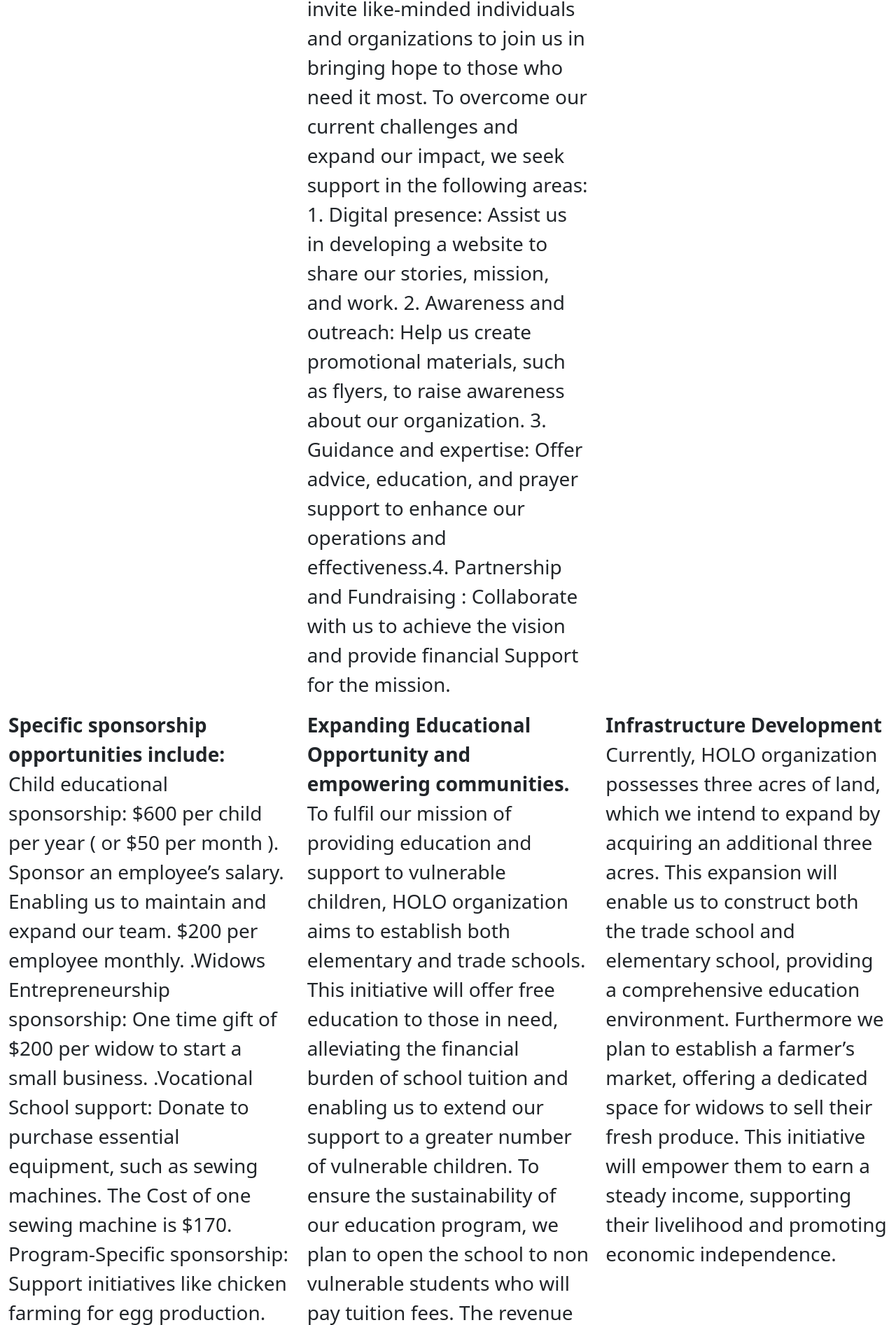
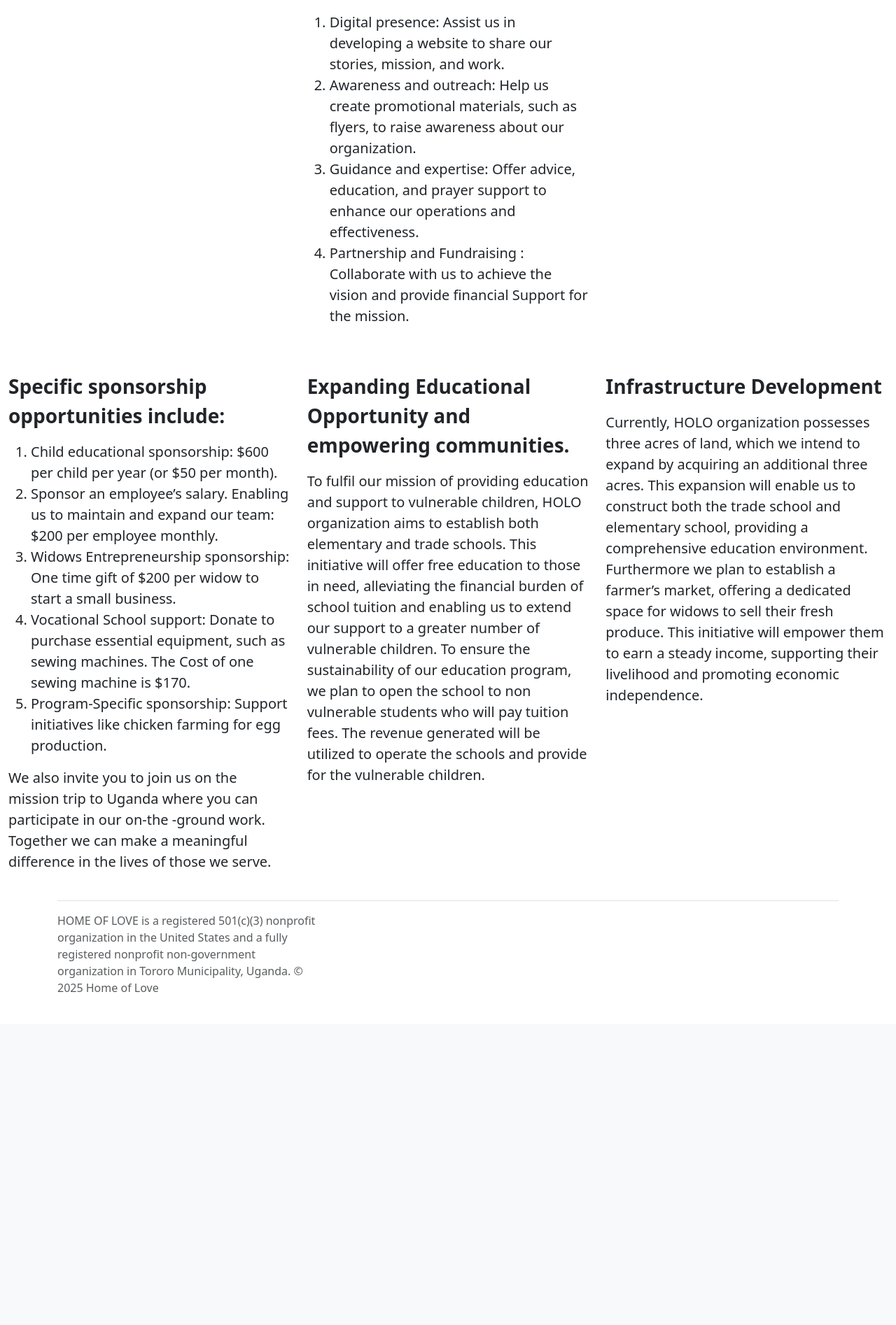
Before and after one commit to philiplessner/HOLO, a Flask app: page /donate in a window 1280 px wide. Shown: the part 912-2806 px from the top of the page at 70% size. After the commit the page ends 2330 px from the top, so only its background shows below. Run offline with Flask 3, Linux system fonts and the light colour scheme.

Commit message:
Formatting changes on Donate page.

```diff
--- a/app/routes.py
+++ b/app/routes.py
@@ -7,32 +7,38 @@ bp = Blueprint('views', __name__, url_prefix='/')
 
 @bp.route("/")
 def home():
-    return render_template("index.html")
+    title = "Home of Love Orphanage"
+    return render_template("index.html", title=title)
 
 
 @bp.route("/children")
 def children():
-    return render_template("children.html")
+    title = "Children"
+    return render_template("children.html", title=title)
 
 
 @bp.route("/widows")
 def widows():
-    return render_template("widows.html")
+    title = "Widows"
+    return render_template("widows.html", title=title)
 
 
 @bp.route("/donate")
 def donate():
-    return render_template("donate.html")
+    title = "Donate"
+    return render_template("donate.html", title=title)
 
 
 @bp.route("/contact")
 def contact():
-    return render_template("contact.html")
+    title = "Contact"
+    return render_template("contact.html", title=title)
 
 
 @bp.route("/mission_vision")
 def mission_vision():
-    return render_template("mission_vision.html")
+    title = "Mission&Vision"
+    return render_template("mission_vision.html", title=title)
 
 
 @bp.route("/favicon.ico")
--- a/app/templates/donate.html
+++ b/app/templates/donate.html
@@ -1,6 +1,5 @@
 {% extends "base.html" %}
 {% block content %}
-<!--INTRO-->
 <section>
   <div class="container-fluid my-3 mx-8">
     <h1>Donate</h1>
@@ -10,38 +9,46 @@
 <img loading="lazy" decoding="async" style="display: block; margin-left: auto; margin-right: auto;" src="https://www.paypalobjects.com/en_US/i/scr/pixel.gif" alt="" width="1" height="1" border="0"></form>
     <div class="row">
       <div class="col-4">
-          <img src="./static/images/donate_1.png" alt="Home of Love Logo" class="img-fluid">
+          <img src="./static/images/donate_1.png" alt="Donate Image" class="img-fluid">
       </div>
       <div class="col-4">
-        <p class="fs-3">
+        <p class="fs-5">
           Despite the HOLO organization’s noteworthy achievements, our journey has not been without
           challenges. As we strive to fulfil our mission, we recognize the importance of collaborative
           partnership. We invite like-minded individuals and organizations to join us in bringing hope to
           those who need it most.
+        </p>
+        <p class="fs-5">
           To overcome our current challenges and expand our impact, we seek support in the
           following areas:
-1. Digital presence: Assist us in developing a website to share our stories, mission, and work.
-2. Awareness and outreach: Help us create promotional materials, such as flyers, to raise
-awareness about our organization.
-3. Guidance and expertise: Offer advice, education, and prayer support to enhance our
-operations and effectiveness.4. Partnership and Fundraising : Collaborate with us to achieve the vision and provide
-financial Support for the mission.
+          <ol class="fs-5">
+            <li>Digital presence: Assist us in developing a website to share our stories, mission, and work.</li>
+            <li>Awareness and outreach: Help us create promotional materials, such as flyers, to raise
+            awareness about our organization.</li>
+            <li>Guidance and expertise: Offer advice, education, and prayer support to enhance our
+            operations and effectiveness.</li>
+            <li>Partnership and Fundraising : Collaborate with us to achieve the vision and provide
+            financial Support for the mission.</li>
+          </ol>
         </p>
       </div>
     </div>
-
+<br><br>
     <div class="row">
       <div class="col-4">
         <p class="fs-3">
           <strong>Specific sponsorship opportunities include:</strong><br>
-Child educational sponsorship: $600 per child per year ( or $50 per month ).
-Sponsor an employee’s salary. Enabling us to maintain and expand our team. $200 per
-employee monthly.
-.Widows Entrepreneurship sponsorship: One time gift of $200 per widow to start a small
-business.
-.Vocational School support: Donate to purchase essential equipment, such as sewing
-machines. The Cost of one sewing machine is $170.
-Program-Specific sponsorship: Support initiatives like chicken farming for egg production.
+        </p>
+        <ol class="fs-5">
+          <li>Child educational sponsorship: $600 per child per year (or $50 per month).</li>
+          <li>Sponsor an employee’s salary. Enabling us to maintain and expand our team: $200 per
+              employee monthly.</li>
+          <li>Widows Entrepreneurship sponsorship: One time gift of $200 per widow to start a small business.</li>
+          <li>Vocational School support: Donate to purchase essential equipment, such as sewing
+              machines. The Cost of one sewing machine is $170.</li>
+          <li>Program-Specific sponsorship: Support initiatives like chicken farming for egg production.</li>
+      </ol>
+        <p class="fs-5">
         We also invite you to join us on the mission trip to Uganda where you can participate in our
         on-the -ground work.
       Together we can make a meaningful difference in the lives of those we serve.
@@ -50,6 +57,8 @@ Together we can make a meaningful difference in the lives of those we serve.
       <div class="col-4">
         <p class="fs-3">
         <strong>Expanding Educational Opportunity and empowering communities.</strong><br>
+        </p>
+        <p class="fs-5">
 To fulfil our mission of providing education and support to vulnerable children, HOLO
 organization aims to establish both elementary and trade schools.
 This initiative will offer free education to those in need, alleviating the
@@ -64,6 +73,8 @@ provide for the vulnerable children.
       <div class="col-4">
         <p class="fs-3">
         <strong>Infrastructure Development</strong><br>
+        </p>
+        <p class="fs-5">
 Currently, HOLO organization possesses three acres of land, which
 we intend to expand by acquiring an additional three acres. This expansion will enable us to
 construct both the trade school and elementary school, providing a comprehensive education
```
Lines whose indentation alone changed are shown as unchanged.
